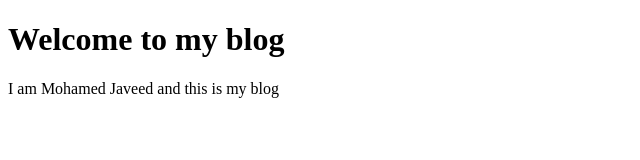
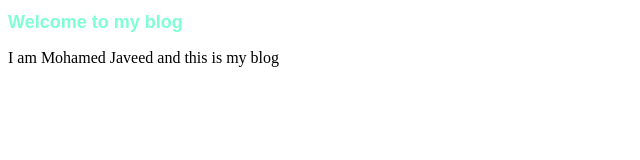
Before and after one commit to Mohamed-Javeed/Project1, a plain HTML site: page index.html in a window 1280 px wide. Shown: the whole page, without its empty margins (0-640 px from the left). Drawn offline with Linux system fonts and the light colour scheme.

Commit message:
Add styling to index.html

```diff
--- a/index.html
+++ b/index.html
@@ -5,6 +5,13 @@
     <meta http-equiv="X-UA-Compatible" content="IE=edge">
     <meta name="viewport" content="width=device-width, initial-scale=1.0">
     <title>My Blog</title>
+    <style>
+        h1 {
+            color: aquamarine;
+            font-size: large;
+            font-family: Arial, Helvetica, sans-serif;
+        }
+    </style>
 </head>
 <body>
     <h1>Welcome to my blog</h1>
```
